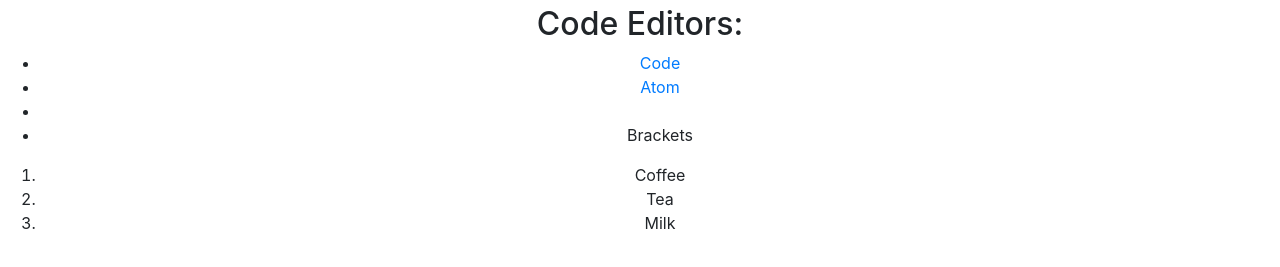
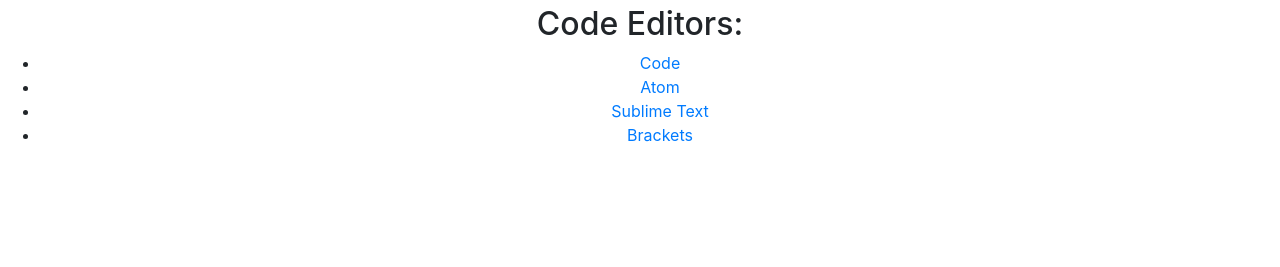
Before and after one commit to roisinquinn1234/coder-forge, a plain HTML site: page index.html in a window 1280 px wide. Shown: the part 131-398 px from the top of the page. Drawn offline with nearby package versions, Linux system fonts and the light colour scheme.

Commit message:
Updated Code Editors
hyperlinks broke

Signed-off-by: Paul McQuade <paulmcquad@gmail.com>

```diff
--- a/index.html
+++ b/index.html
@@ -37,7 +37,8 @@
           </a>
           <div class="dropdown-menu" aria-labelledby="navbarDropdown">
             <a class="dropdown-item" href="https://www.meetup.com/Dublin-Coder-Forge/">Meetup</a>
-            <a class="dropdown-item" href="https://coderforgeworkspace.slack.com/">Slack</a>
+            <a class="dropdown-item" href="https://coderforge.slack.com/">Slack</a>
+
           </div>
         </li>
 
@@ -79,15 +80,9 @@
   <ul>
     <li><a href="https://github.com/Microsoft/vscode">Code</a></li>
     <li><a href="https://atom.io/">Atom</a></li>
-    <li><a Sublime Text</li>
-    <li>Brackets</li>
+    <li><a href="https://www.sublimetext.com/">Sublime Text</a></li>
+    <li><a href="http://brackets.io/">Brackets</a></li>
   </ul>
-
-  <ol>
-    <li>Coffee</li>
-    <li>Tea</li>
-    <li>Milk</li>
-  </ol>
 
 </section>
 
```
